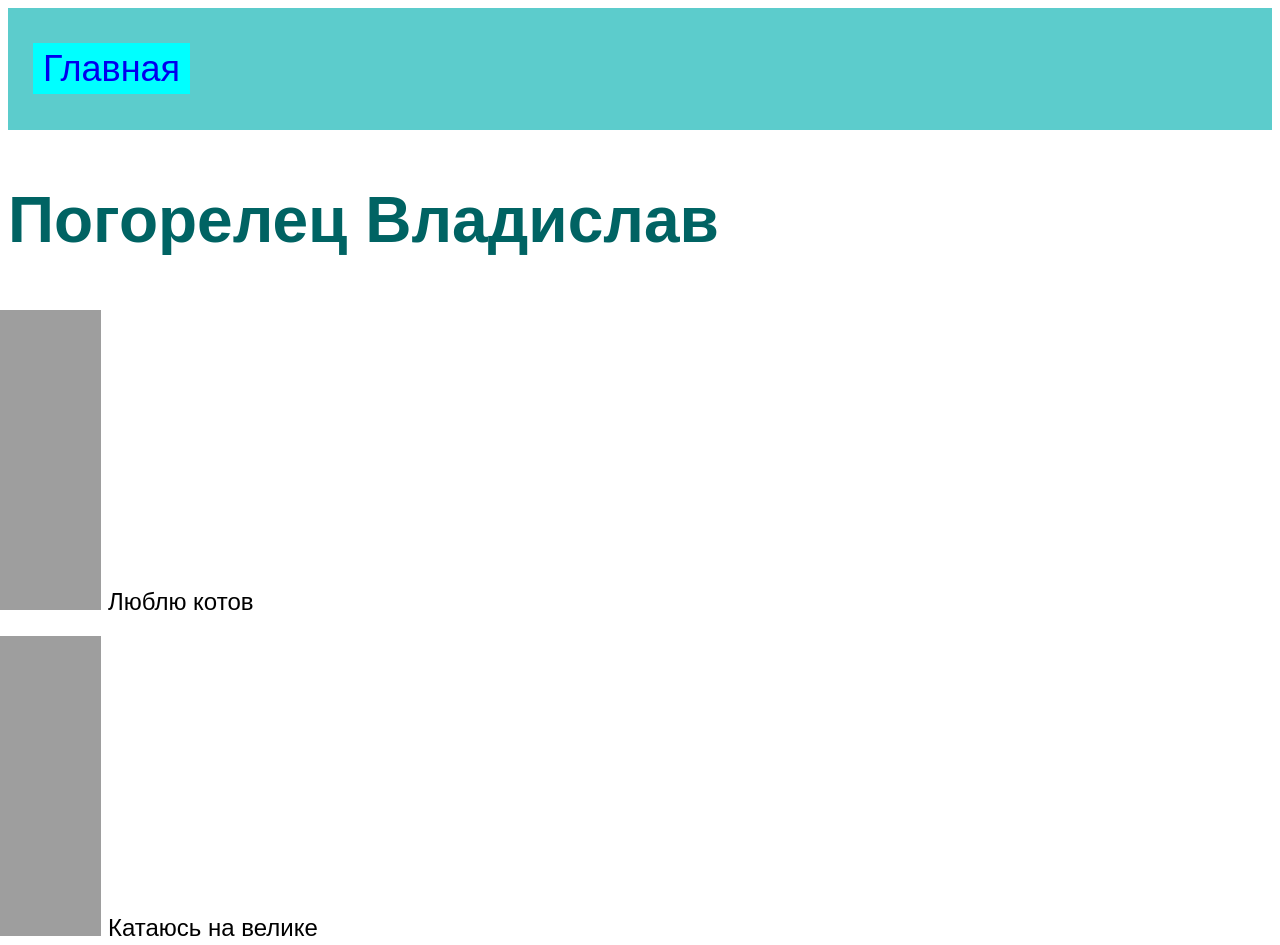
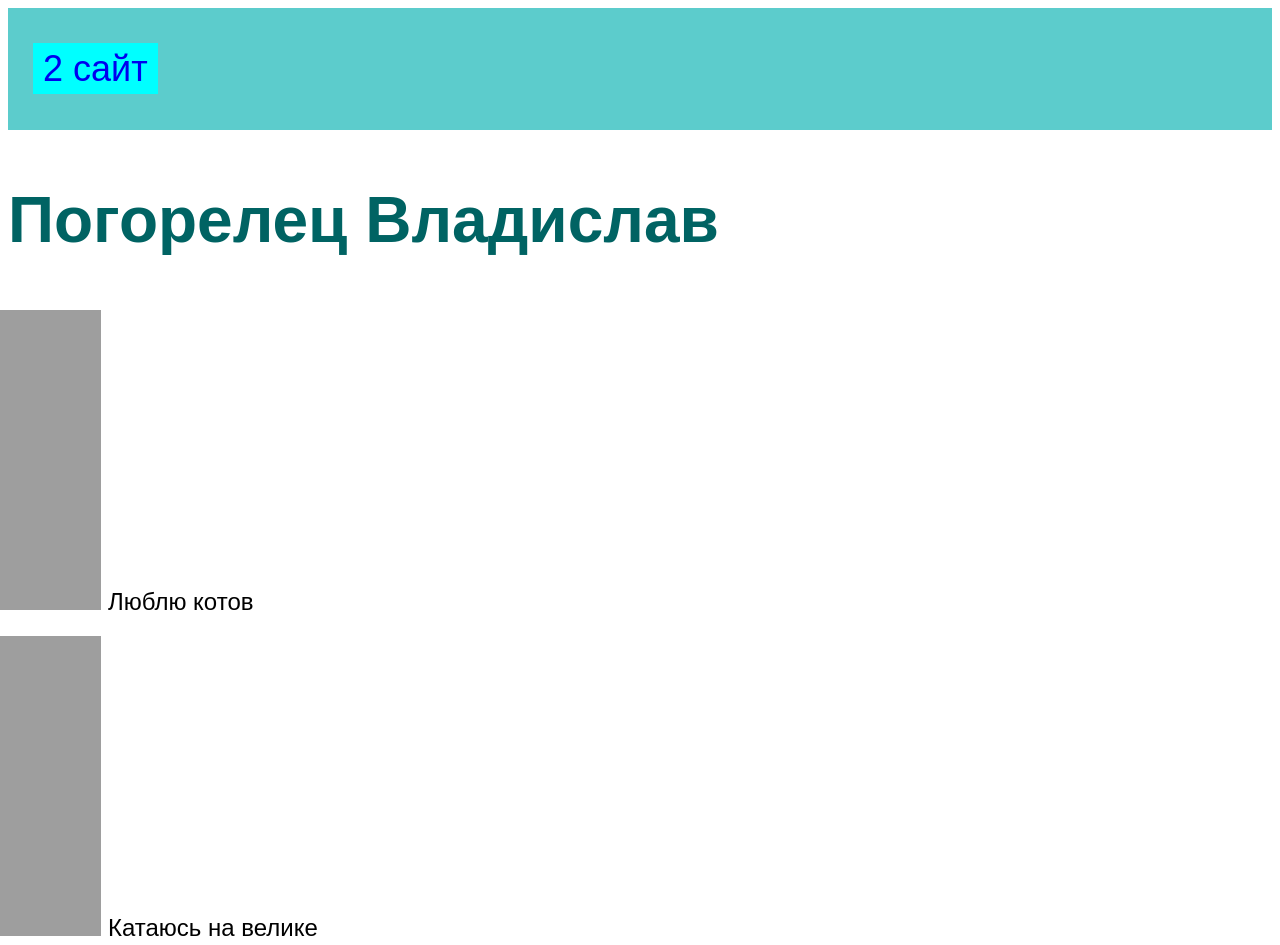
Before and after one commit to doughuser1/sait2, a plain HTML site: page index.html in a window 1280 px wide. Shown: the top 945 px of the page. Drawn offline with Linux system fonts and the light colour scheme.

Commit message:
Update index.html

```diff
--- a/index.html
+++ b/index.html
@@ -5,7 +5,7 @@
   </head>
   <body>
     <header>
-      <a class="link-header" href="index.html">Главная</a>
+      <a class="link-header" href="lox.html">2 сайт</a>
     </header>
     <main>
       <h2>Погорелец Владислав</h2>
```
